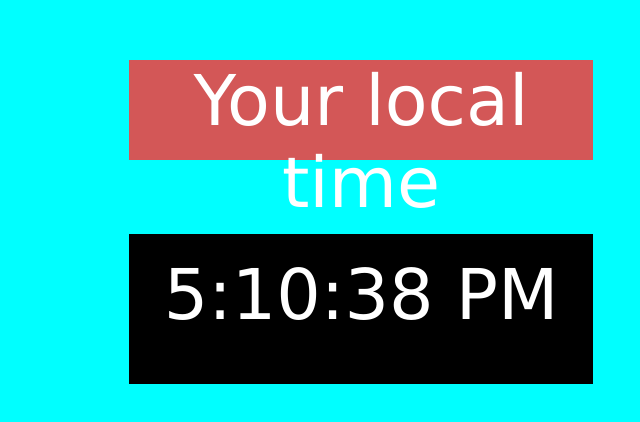
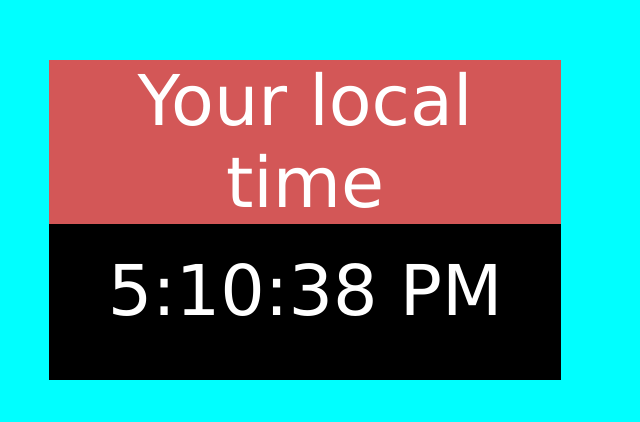
Before and after one commit to KaraBala10/Online_Clock, a plain HTML site: page index.html in a window 1280 px wide. Shown: the part 140-562 px from the top of the page, without its empty margins (279-919 px from the left). Drawn offline with Linux system fonts and the light colour scheme.

Commit message:
Create style.css

```diff
--- a/style.css
+++ b/style.css
@@ -7,18 +7,19 @@ body {
 }
 
 #label {
+    position: absolute;
     background-color: rgb(211, 87, 87);
     text-align: center;
     color: rgb(255, 255, 255);
-    height: 100px;
-    margin: 200px 400px;
+    height: 30%;
+    width: 40%;
+    margin: 15% 19% 35% 25%;
     font-size: 70px;
     font-family: 'Lucida Sans', 'Lucida Sans Regular', 'Lucida Grande', 'Lucida Sans Unicode', Geneva, Verdana, sans-serif;
 }
 
 #clock {
     background-color: black;
-    height: 150px;
-    margin-top: 10px;
-    padding: 20px
+    height: 65%;
+    padding: 5%;
 }
```
